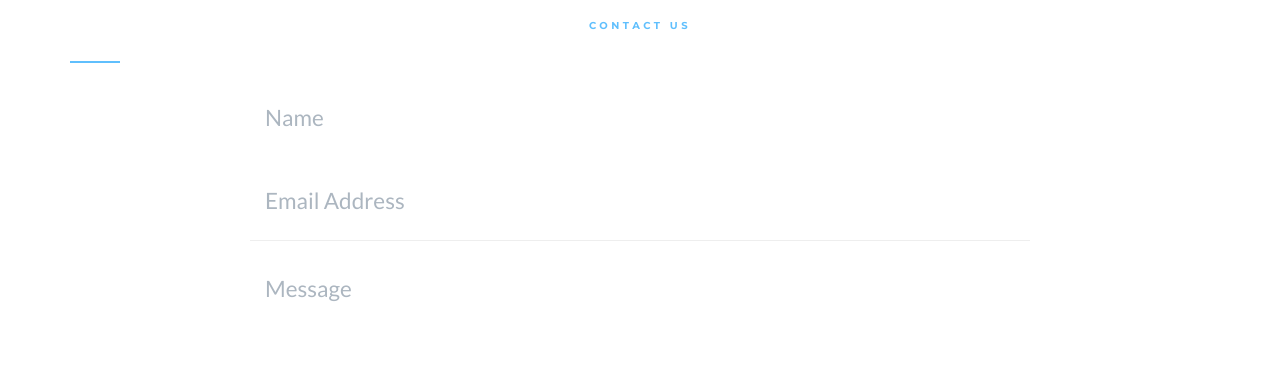
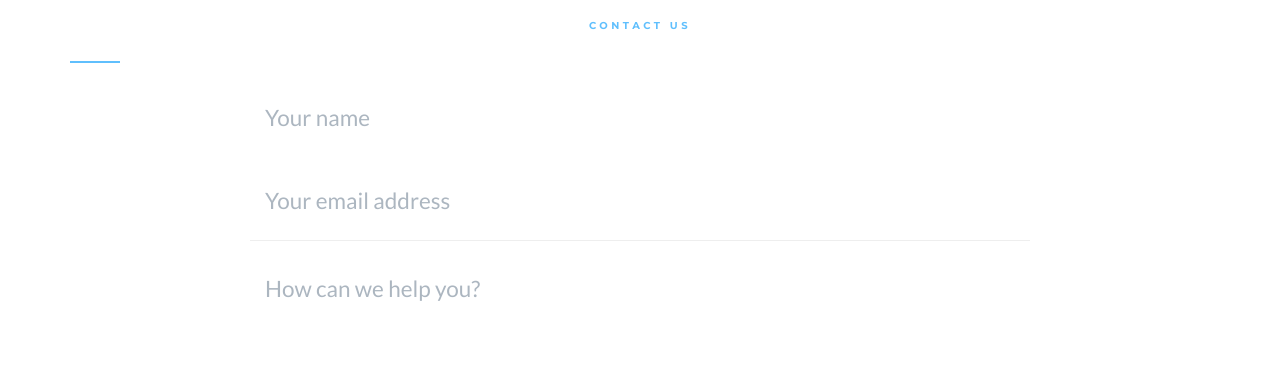
Before and after one commit to nodestack/nodestack.github.io, a Jekyll site: the page built from index.html, in a window 1280 px wide. Shown: the part 1838-2228 px from the top of the page. Built offline with Jekyll 4.4.1, drawn with Linux system fonts in a browser that asks for light colours; nearby versions of some CDN libraries; some web fonts are replaced.

Commit message:
Update contact_static.html

```diff
--- a/_includes/contact_static.html
+++ b/_includes/contact_static.html
@@ -12,25 +12,26 @@
 					<div class="row control-group">
 						<div class="form-group col-xs-12 floating-label-form-group controls">
 							<label>Your name</label>
-							<input type="text" name="name" class="form-control" placeholder="Name" id="name" required data-validation-required-message="Please enter your name.">
+							<input type="text" name="name" class="form-control" placeholder="Your name" id="name" required data-validation-required-message="Please enter your name.">
 							<p class="help-block text-danger"></p>
 						</div>
 					</div>
 					<div class="row control-group">
 						<div class="form-group col-xs-12 floating-label-form-group controls">
 							<label>Your email address</label>
-							<input type="email" name="_replyto" class="form-control" placeholder="Email Address" id="email" required data-validation-required-message="Please enter your email address.">
+							<input type="email" name="_replyto" class="form-control" placeholder="Your email address" id="email" required data-validation-required-message="Please enter your email address.">
 							<p class="help-block text-danger"></p>
 						</div>
 					</div>
 					<div>
 						<input type="hidden"  name="_subject" value="New submission!">
 						<input type="text" name="_gotcha" style="display:none" />
+						<input type="hidden" name="_next" value="//nodestack.io" />
 					</div>
 					<div class="row control-group">
 						<div class="form-group col-xs-12 floating-label-form-group controls">
 							<label>How can we help you?</label>
-							<textarea rows="5" name="message" class="form-control" placeholder="Message" id="message" required data-validation-required-message="Please enter a message."></textarea>
+							<textarea rows="5" name="message" class="form-control" placeholder="How can we help you?" id="message" required data-validation-required-message="Please enter a message."></textarea>
 							<p class="help-block text-danger"></p>
 						</div>
 					</div>
```
